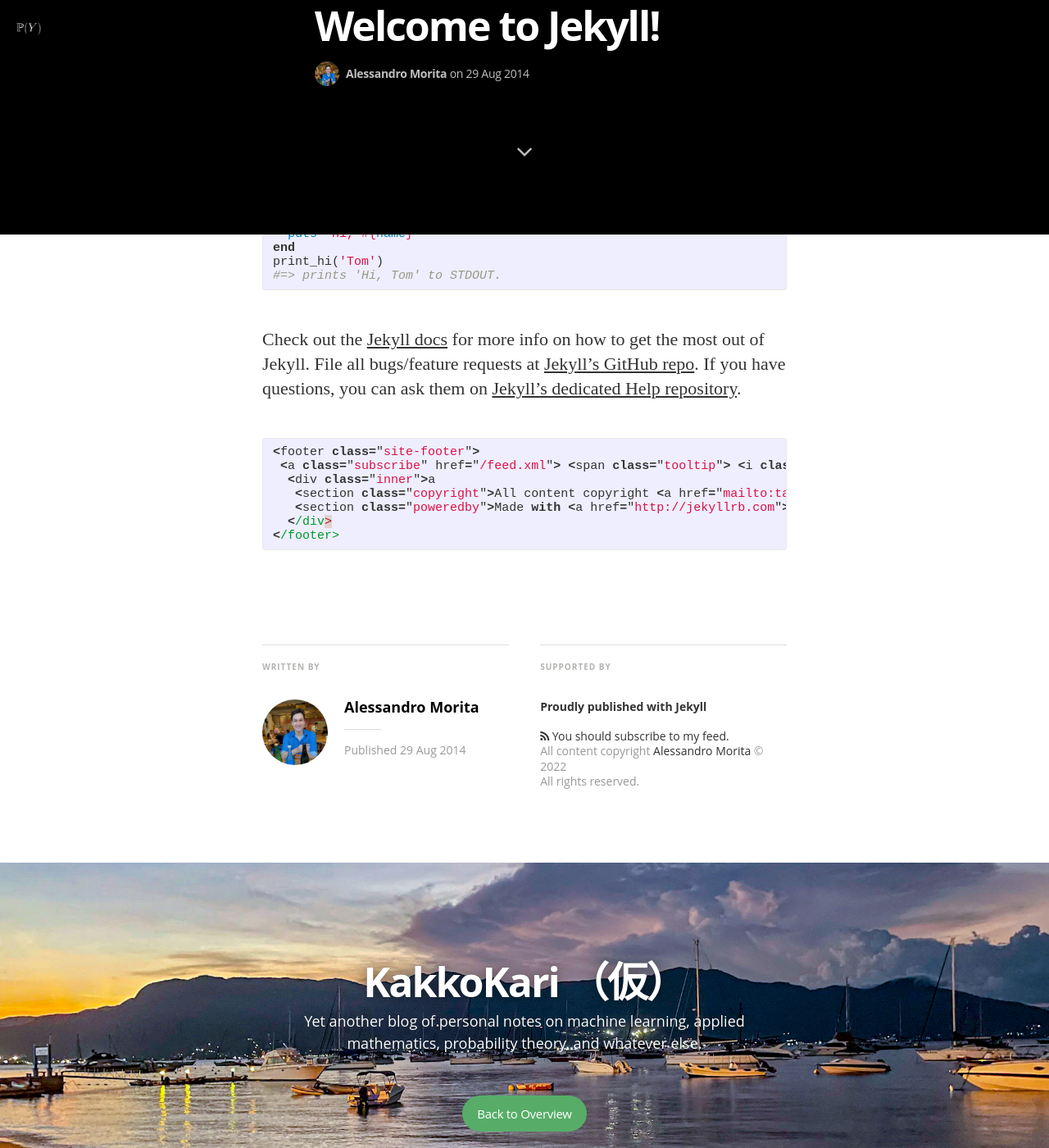
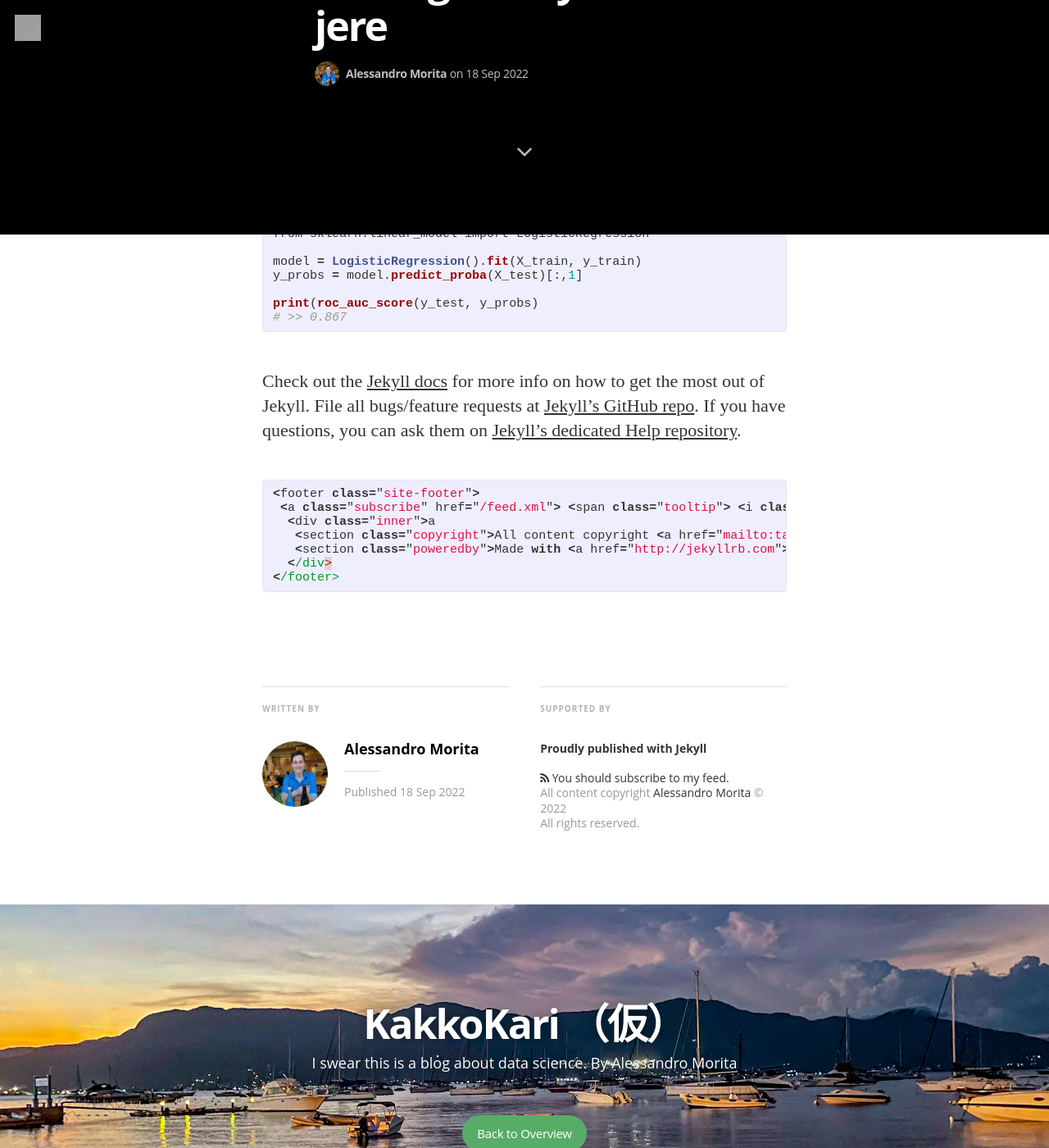
Before and after one commit to takeshimg92/takeshimg92.github.io, a Jekyll site: the page built from _posts/2014-08-29-welcome-to-jekyll.markdown, in a window 1280 px wide and 1400 px high, scrolled down 1114 px. Shown: the whole window at 82% size. Built offline with Jekyll 4.4.1, drawn with Linux system fonts in a browser that asks for light colours; nearby versions of some CDN libraries; some web fonts are replaced; grey boxes are pictures that could not be loaded.

Commit message:
testing changing posts

```diff
--- a/_config.yml
+++ b/_config.yml
@@ -6,11 +6,13 @@ gems:
 # Site settings
 title: "KakkoKari （仮）"
 description: > # this means to ignore newlines until "email:"
-   Yet another blog of personal notes on machine learning, applied mathematics, probability theory, and whatever else.
+   I swear this is a blog about data science.
+
+   By Alessandro Morita
 
 email: takeshi.gagliardi@gmail.com
 #blog logo
-logo: "/assets/images/df_logo.jpg"
+logo: "/assets/images/chuutoro.jpg"
 float_logo: true # true, false (default)
 
 # blog cover
@@ -22,7 +24,7 @@ author_image: "/assets/images/sake.jpg"
 
 paginate:	5
 
-url: "http://myblog.***.***" # the base hostname & protocol for your site
+url: "https://takeshimg92.github.io/" # the base hostname & protocol for your site
 baseurl: ""
 #used to display twitter cards
 #twitter_handle: '@dirkfabisch'
--- a/_posts/2014-08-29-welcome-to-jekyll.markdown
+++ b/_posts/2014-08-29-welcome-to-jekyll.markdown
@@ -1,8 +1,8 @@
 ---
 layout: post
-title:  "Welcome to Jekyll!"
-date:   2014-08-29 14:34:25
-categories: jekyll update
+title:  "Testing out Python jere"
+date:   2022-09-18 00:00:00
+categories: data science machine learning
 tags: featured
 image: /assets/article_images/2014-08-29-welcome-to-jekyll/desktop.JPG
 ---
@@ -12,12 +12,15 @@ To add new posts, simply add a file in the `_posts` directory that follows the c
 
 Jekyll also offers powerful support for code snippets:
 
-{% highlight ruby %}
-def print_hi(name)
-  puts "Hi, #{name}"
-end
-print_hi('Tom')
-#=> prints 'Hi, Tom' to STDOUT.
+{% highlight python %}
+from sklearn.metrics import roc_auc_score
+from sklearn.linear_model import LogisticRegression
+
+model = LogisticRegression().fit(X_train, y_train)
+y_probs = model.predict_proba(X_test)[:,1]
+
+print(roc_auc_score(y_test, y_probs)
+# >> 0.867
 {% endhighlight %}
 
 Check out the [Jekyll docs][jekyll] for more info on how to get the most out of Jekyll. File all bugs/feature requests at [Jekyll’s GitHub repo][jekyll-gh]. If you have questions, you can ask them on [Jekyll’s dedicated Help repository][jekyll-help].
```
Also changed, not shown: about.md (+4 -2 lines), assets/images/chuutoro.png (added).
